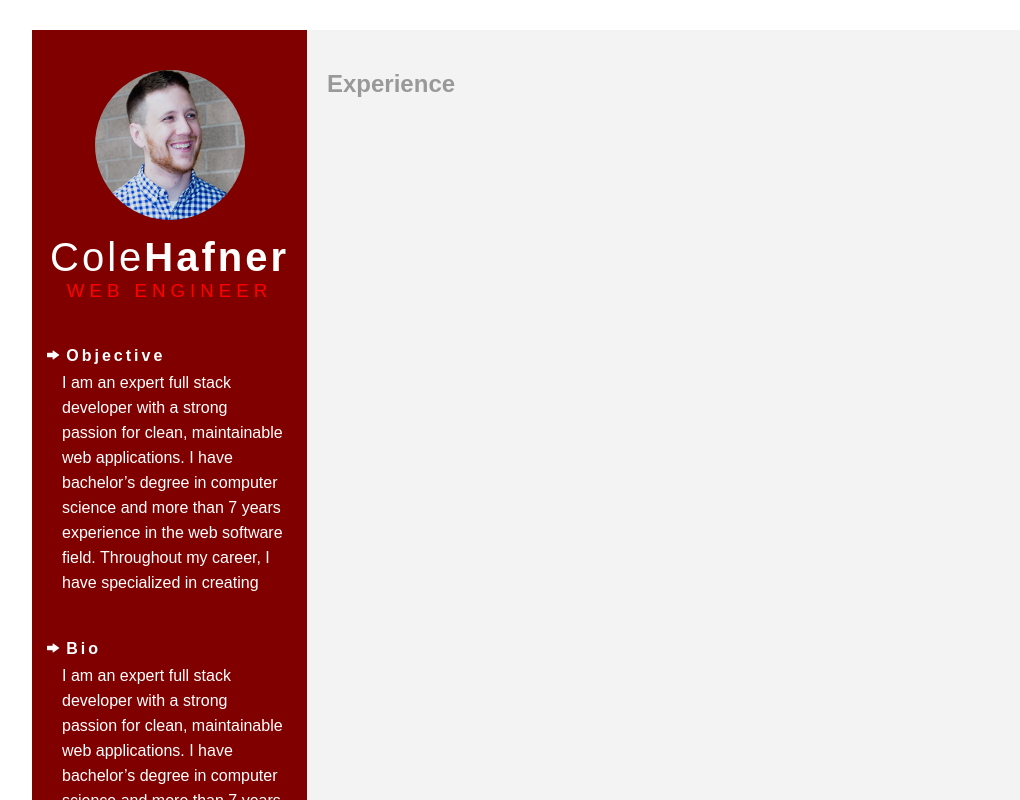
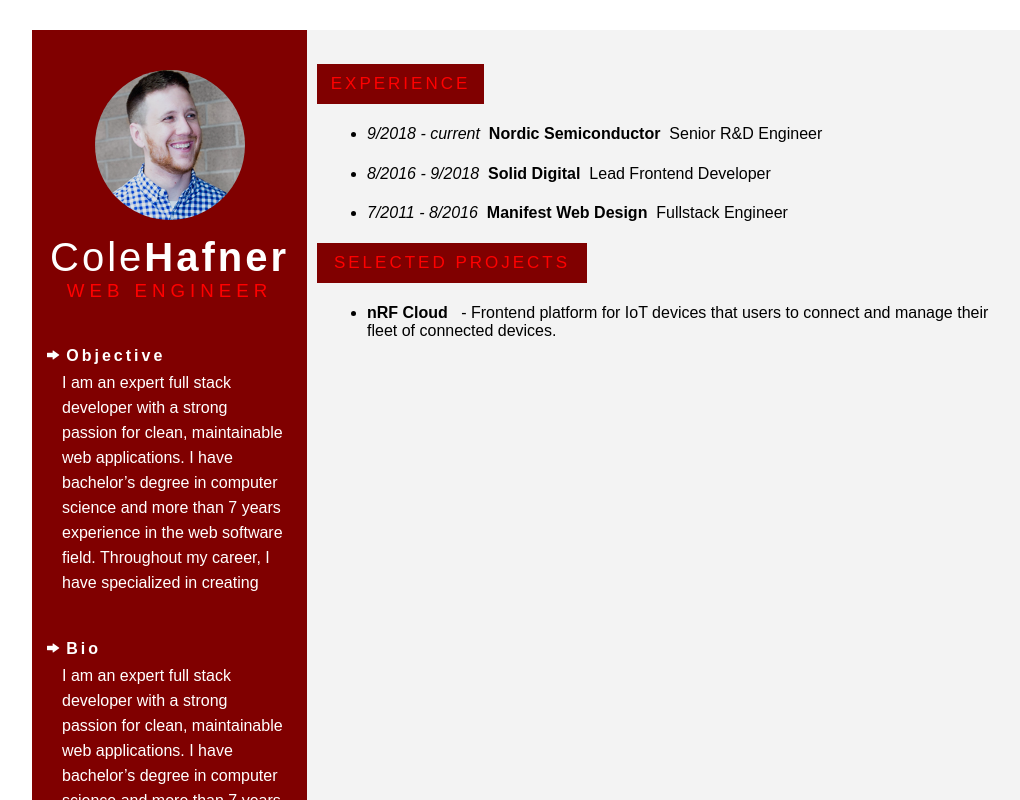
Before and after one commit to coleHafner/v3.colehafner.com, a React app: page /resume in a window 1280 px wide. Shown: the top 800 px of the page, without its empty margins (108-1128 px from the left). Built offline with nearby package versions, Linux system fonts and the light colour scheme; what typescript-debounce-decorator would draw is missing.

Commit message:
style: started to stylize resume body

```diff
--- a/src/components/Resume.tsx
+++ b/src/components/Resume.tsx
@@ -22,6 +22,32 @@ export const Resume: React.FunctionComponent = () => {
 		background: 'url(images/logo.png) center center no-repeat',
 		backgroundSize: '150px',
 	};
+
+	const exps = [{
+		start: '9/2018',
+		end: 'current',
+		company: 'Nordic Semiconductor',
+		title: 'Senior R&D Engineer',
+	}, {
+		start: '8/2016',
+		end: '9/2018',
+		company: 'Solid Digital',
+		title: 'Lead Frontend Developer',
+	}, {
+		start: '7/2011',
+		end: '8/2016',
+		company: 'Manifest Web Design',
+		title: 'Fullstack Engineer',
+	}];
+
+	const projects = [{
+		name: 'nRF Cloud',
+		link: 'https://nrfcloud.com',
+		technologies: ['React', 'Redux', 'HTML', 'SASS', ],
+		desc: 'Frontend platform for IoT devices that users to connect and manage their fleet of connected devices.',
+		status: 'CLOSED',
+		type: 'site',
+	}];
 
 	return (
 		<div className="resume">
@@ -95,16 +121,52 @@ export const Resume: React.FunctionComponent = () => {
 						</a>
 					</div>
 				</div>
-
 			</div>
 
 			<div className="content">
 				<div className="sect">
 					<h2>Experience</h2>
 
+					<ul className="exp">
+						{exps.map(({
+							start,
+							end,
+							title,
+							company,
+						}) => {return (
+							<li key={company}>
+								<h4>
+									<i>{start} - {end}</i>&nbsp;&nbsp;
+									<strong>{company}&nbsp;&nbsp;</strong>
+									{title}{' '}
+								</h4>
+							</li>
+						)})}
+					</ul>
+
+				</div>
+				<div className="sect">
+					<h2 className="projects">Selected Projects</h2>
+
+					<ul className="projects">
+						{projects.map(({
+							name,
+							link,
+							technologies,
+							desc,
+							status,
+							type,
+						}) => {return (
+							<li>
+								<h4>
+									<strong>{name}&nbsp;&nbsp;</strong>{' - '}
+									{desc}
+								</h4>
+							</li>
+						)})}
+					</ul>
 				</div>
 			</div>
-
 		</div>
 	);
 };
--- a/src/styles.scss
+++ b/src/styles.scss
@@ -365,7 +365,7 @@ h4 {
 .resume {
 	position: relative;
 	max-width: 1000px;
-	min-height: 950px;
+	min-height: 1200px;
 	margin: 30px auto 30px auto;
 	background-color: #f3f3f3;
 	-webkit-print-color-adjust: exact;
@@ -456,6 +456,23 @@ h4 {
 
 		h2 {
 			color: #999;
+			width: 147px;
+			background: maroon;
+			padding: 10px;
+			color: red;
+			text-align: center;
+			/* border-radius: 5px; */
+			text-transform: uppercase;
+			letter-spacing: 3px;
+			font-weight: lighter;
+			font-size: 17px;
+			position: relative;
+			left: -10px;
+			margin-bottom: 10px;
+
+			&.projects {
+				width: 250px;
+			}
 		}
 	}
 }
@@ -575,6 +592,7 @@ h4 {
 
 	.resume  {
 		margin-top: 0;
+		min-height: 950px;
 
 		.name {
 			margin-top: 50px;
```
